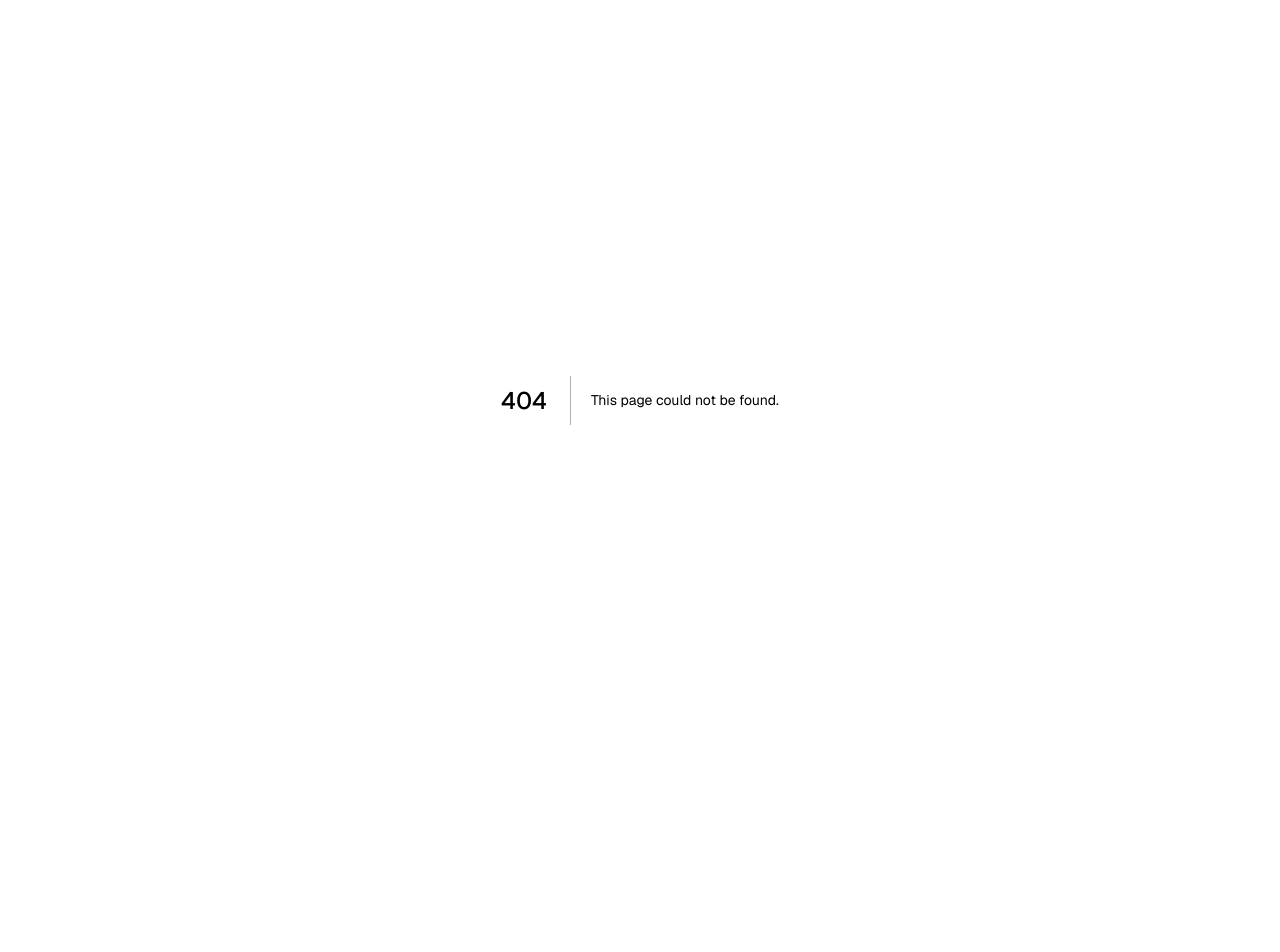
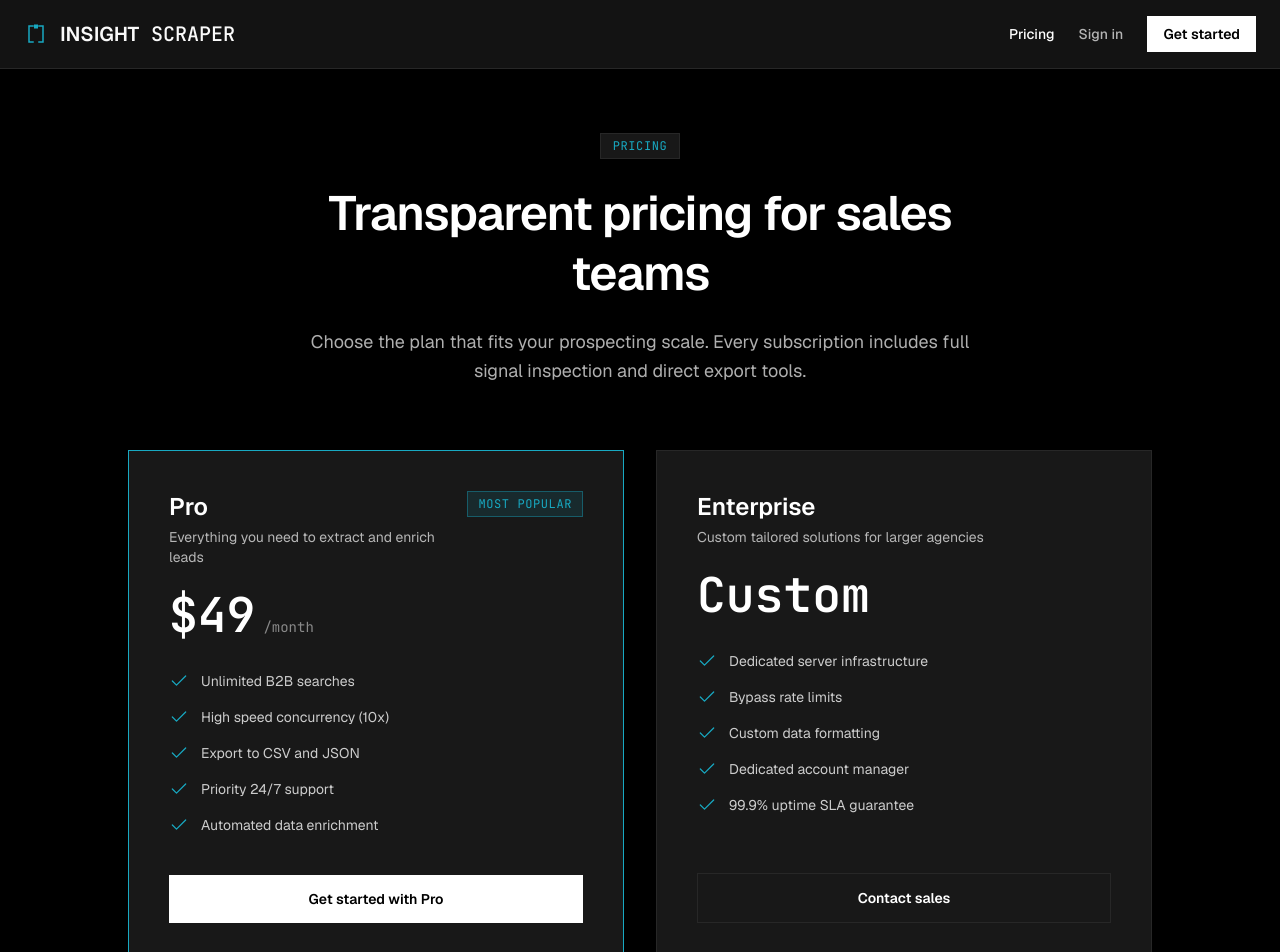
Before and after one commit to BradleyXiX/Insight-Scraper, a Next.js app in the folder apps/dashboard/: page /pricing in a window 1280 px wide. Before the commit this address had no page. Shown: the top 952 px of the page. Before the commit the page ends 800 px from the top, so only its background shows below. Built offline with nearby package versions, Linux system fonts and the light colour scheme.

Commit message:
feat(landing): add public pricing page

```diff
--- /dev/null
+++ b/apps/dashboard/src/app/pricing/page.tsx
@@ -0,0 +1,100 @@
+import React from "react";
+import Link from "next/link";
+import { Logo } from "@/components/Logo";
+import { PriceTier } from "@/components/PriceTier";
+import { SiteFooter } from "@/components/SiteFooter";
+
+const PRO_FEATURES = [
+  "Unlimited B2B searches",
+  "High speed concurrency (10x)",
+  "Export to CSV and JSON",
+  "Priority 24/7 support",
+  "Automated data enrichment",
+];
+
+const ENTERPRISE_FEATURES = [
+  "Dedicated server infrastructure",
+  "Bypass rate limits",
+  "Custom data formatting",
+  "Dedicated account manager",
+  "99.9% uptime SLA guarantee",
+];
+
+export default function PricingPage(): React.ReactElement {
+  return (
+    <div className="min-h-screen bg-background text-foreground font-sans relative flex flex-col selection:bg-accent-quiet">
+      {/* Navigation */}
+      <nav className="relative z-10 flex items-center justify-between px-6 py-4 w-full max-w-7xl mx-auto border-b border-border bg-surface/80 backdrop-blur-md">
+        <Logo size={24} />
+        <div className="flex items-center gap-6">
+          <Link
+            href="/pricing"
+            className="text-sm font-medium text-white transition-colors"
+          >
+            Pricing
+          </Link>
+          <Link
+            href="/sign-in"
+            className="text-sm font-medium text-foreground/70 hover:text-white transition-colors"
+          >
+            Sign in
+          </Link>
+          <Link
+            href="/sign-up"
+            className="text-sm font-semibold bg-white text-black px-4 py-2 hover:bg-zinc-200 transition-colors"
+          >
+            Get started
+          </Link>
+        </div>
+      </nav>
+
+      {/* Main Pricing Content */}
+      <main className="relative z-10 w-full max-w-7xl mx-auto px-6 pt-16 pb-24 flex-1">
+        {/* Header */}
+        <div className="max-w-3xl mx-auto text-center mb-16">
+          <div className="inline-flex items-center gap-2 px-3 py-1 bg-surface border border-border text-accent text-xs font-mono uppercase tracking-wider mb-6">
+            <span>PRICING</span>
+          </div>
+
+          <h1 className="text-3xl sm:text-5xl font-semibold tracking-tight text-white mb-6 leading-tight">
+            Transparent pricing for sales teams
+          </h1>
+
+          <p className="text-base sm:text-lg text-foreground/70 leading-relaxed max-w-2xl mx-auto">
+            Choose the plan that fits your prospecting scale. Every subscription includes full signal inspection and direct export tools.
+          </p>
+        </div>
+
+        {/* Pricing Cards Grid (Two tiers only) */}
+        <div className="grid md:grid-cols-2 gap-8 max-w-5xl mx-auto items-stretch mb-16">
+          <PriceTier
+            name="Pro"
+            price="$49"
+            period="/month"
+            description="Everything you need to extract and enrich leads"
+            features={PRO_FEATURES}
+            featured={true}
+          />
+
+          <PriceTier
+            name="Enterprise"
+            price="Custom"
+            description="Custom tailored solutions for larger agencies"
+            features={ENTERPRISE_FEATURES}
+            featured={false}
+          />
+        </div>
+
+        {/* Reassurance notes */}
+        <div className="max-w-2xl mx-auto text-center border-t border-border pt-12">
+          <p className="text-xs font-mono text-foreground/50">
+            Free to sign up. Subscriptions can be managed or canceled at any time from your billing dashboard.
+          </p>
+        </div>
+      </main>
+
+      {/* Footer */}
+      <SiteFooter />
+    </div>
+  );
+}
--- /dev/null
+++ b/apps/dashboard/src/components/PriceTier.tsx
@@ -0,0 +1,72 @@
+import React from "react";
+import Link from "next/link";
+import { Check } from "lucide-react";
+
+export interface PriceTierProps {
+  name: string;
+  price: string;
+  period?: string;
+  description: string;
+  features: string[];
+  featured?: boolean;
+}
+
+export function PriceTier({
+  name,
+  price,
+  period,
+  description,
+  features,
+  featured = false,
+}: PriceTierProps): React.ReactElement {
+  return (
+    <div
+      className={`panel flex flex-col p-8 sm:p-10 bg-surface border ${
+        featured ? "border-accent" : "border-border"
+      }`}
+    >
+      <div className="flex items-start justify-between gap-4 mb-6">
+        <div>
+          <h3 className="text-2xl font-semibold text-white mb-1">{name}</h3>
+          <p className="text-sm text-foreground/70">{description}</p>
+        </div>
+        {featured && (
+          <div className="px-2.5 py-1 text-xs font-mono uppercase tracking-wider bg-accent-quiet text-accent border border-accent/40 shrink-0">
+            Most popular
+          </div>
+        )}
+      </div>
+
+      <div className="flex items-baseline gap-2 mb-8">
+        <span className="text-4xl sm:text-5xl font-semibold font-mono text-white">
+          {price}
+        </span>
+        {period && (
+          <span className="text-sm font-mono text-foreground/50">{period}</span>
+        )}
+      </div>
+
+      <ul className="space-y-4 mb-10 flex-1">
+        {features.map((feature, i) => (
+          <li key={i} className="flex items-start gap-3 text-sm text-foreground/80">
+            <Check className="w-5 h-5 text-accent shrink-0" strokeWidth={1.5} />
+            <span>{feature}</span>
+          </li>
+        ))}
+      </ul>
+
+      <Link
+        href="/sign-up"
+        className={`w-full py-3.5 px-6 text-center text-sm font-semibold transition-colors block ${
+          featured
+            ? "bg-white text-black hover:bg-zinc-200"
+            : "bg-surface text-white border border-border hover:bg-surface-hover hover:border-border-strong"
+        }`}
+      >
+        {featured ? "Get started with Pro" : "Contact sales"}
+      </Link>
+    </div>
+  );
+}
+
+export default PriceTier;
```
